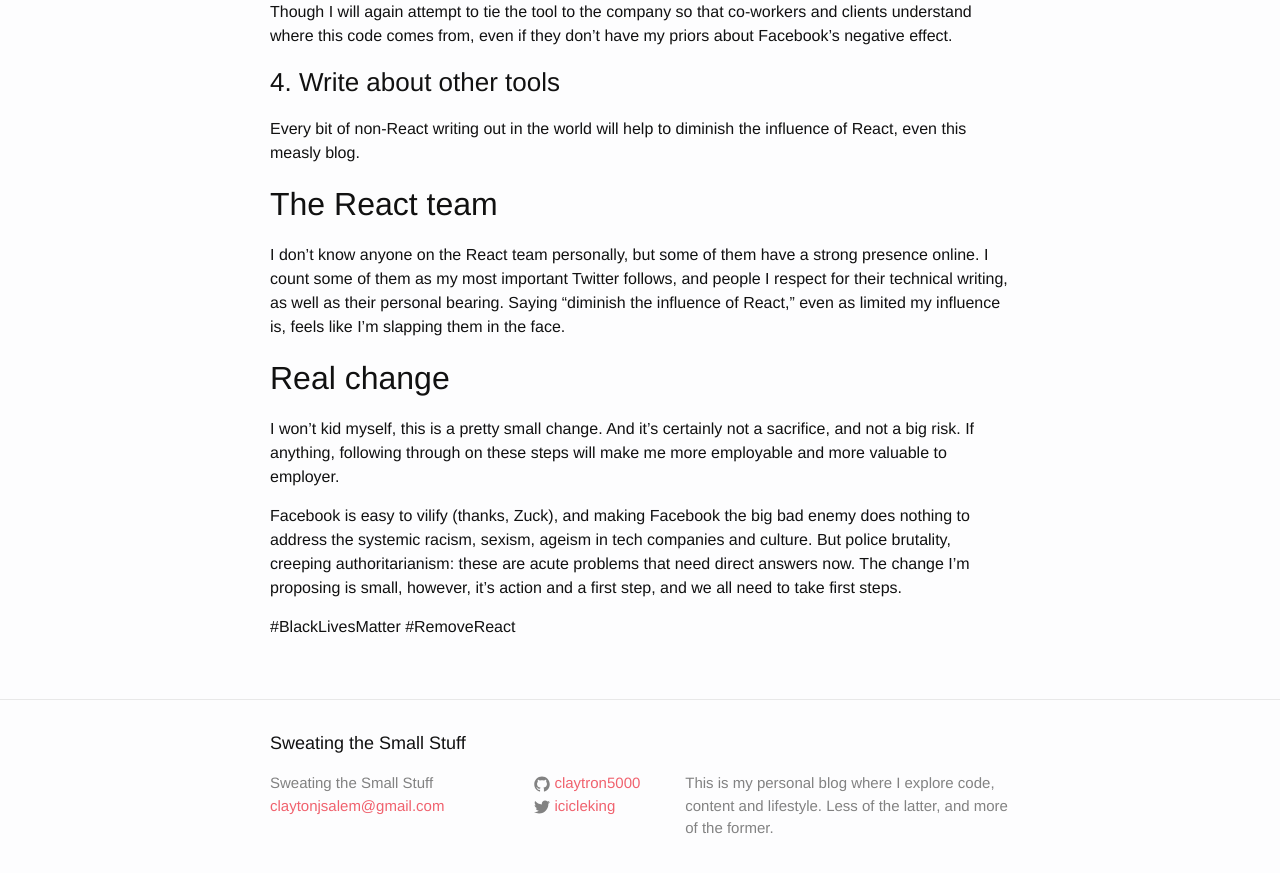
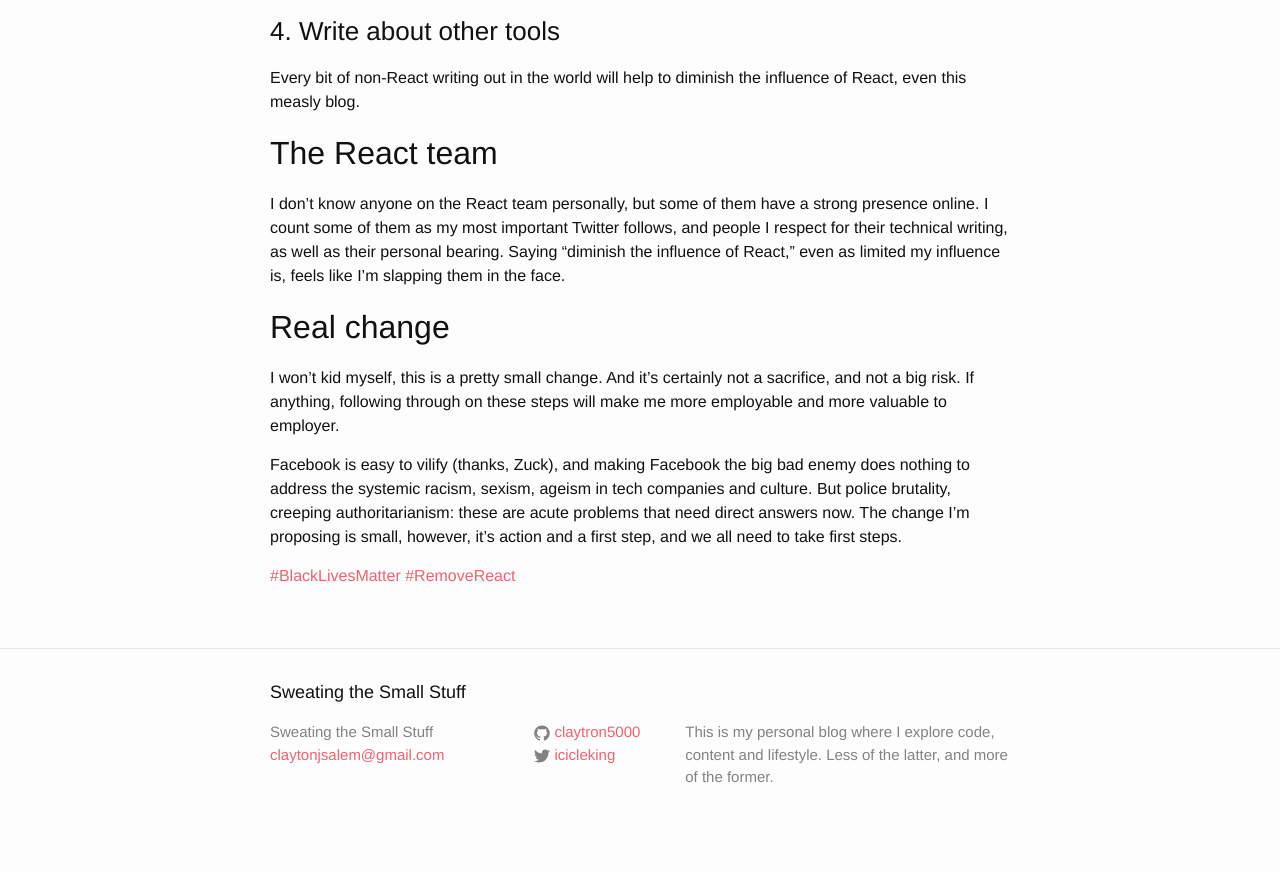
Before and after one commit to claytron5000/myblog, a Jekyll site: the page built from _posts/2020-06-02-remove-react.md, in a window 1280 px wide and 900 px high, scrolled down 1752 px. Shown: the top 873 px of the window. Built offline with Jekyll 4.4.1, drawn with Linux system fonts in a browser that asks for light colours; nearby versions of some CDN libraries; after the commit the page ends 2601 px from its top, so only the background shows below that; some of the changed lines change nothing that is shown.

Commit message:
Make links links, remove extraneous title

```diff
--- a/_posts/2020-06-02-remove-react.md
+++ b/_posts/2020-06-02-remove-react.md
@@ -8,17 +8,16 @@
 categories:
   - Uncategorized
 ---
-# Remove React
 
 In the face of police violence toward Black Americans I feel mostly helpless and useless. I'm not in the path of police violence; I'm white, employed, and comfortable, and with two kids depending on my income, it's easy to remain inactive and on the sidelines. While I can state clearly, Black Lives Matter, I don't have an obvious means of action.
 
 But I want to examine a little deeper how I'm complicit in a system of white supremacy through my engagement with the React framework. And, no, I don't particularly want to address my personal prejudices, built-in racist ideas, or other errors and mistakes I've made in my life. This is (mostly) a technical blog after all. But there was a thread on twitter the other day that nibbled at my brain, and brought up some latent thoughts that have been tumbling around my head.
 
- https://twitter.com/aweary/status/1267472739960369153
+ [https://twitter.com/aweary/status/1267472739960369153](https://twitter.com/aweary/status/1267472739960369153)
 
  and
 
- https://twitter.com/sebmck/status/1267500470831988738
+ [https://twitter.com/sebmck/status/1267500470831988738](https://twitter.com/sebmck/status/1267500470831988738)
 
 Facebook has shown itself to be a bad actor. This has been demonstrated at many different points, most relevant to the moment is that the President of the United States threatened violence against our citizens, and Facebook has taken no action. I'm uninterested in debating whether Facebook has editorial discretion, or if they're a public service, or any of the complexities this question engenders. The company is responsible for what appears on the site. Besides, there are any number of other ways Facebook has shown to be force for hatred, demagoguery, and authoritarianism. The axiom stands; Facebook is bad for society. If React is a tool for recruitment and on-boarding at Facebook, then I need to divest from React.
 
@@ -55,5 +54,5 @@
 
 Facebook is easy to vilify (thanks, Zuck), and making Facebook the big bad enemy does nothing to address the systemic racism, sexism, ageism in tech companies and culture. But police brutality, creeping authoritarianism: these are acute problems that need direct answers now. The change I'm proposing is small, however, it's action and a first step, and we all need to take first steps.
 
-#BlackLivesMatter
-#RemoveReact
+[#BlackLivesMatter](https://twitter.com/search?q=%23BlackLivesMatter)
+[#RemoveReact](https://twitter.com/search?q=%23RemoveReact)
```
